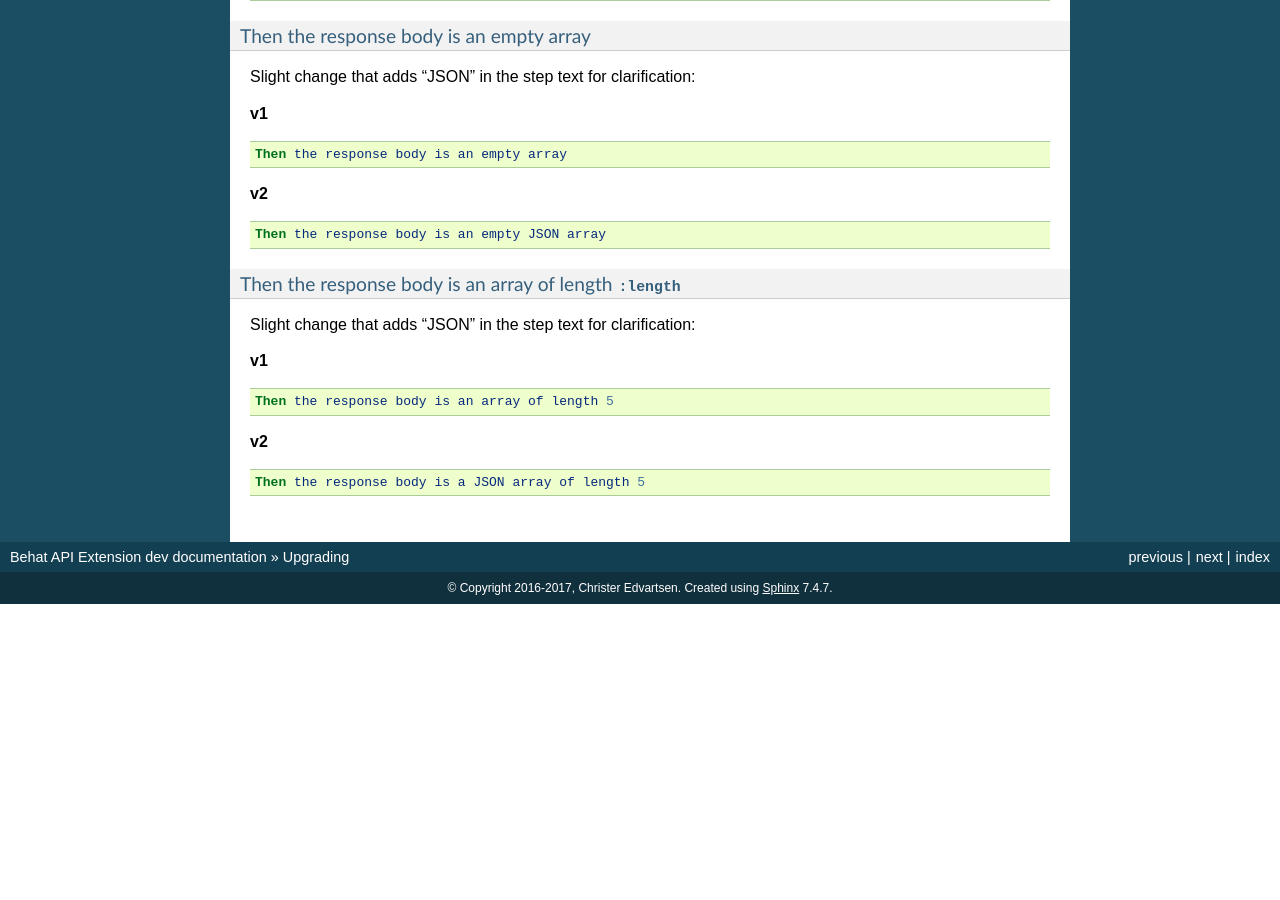
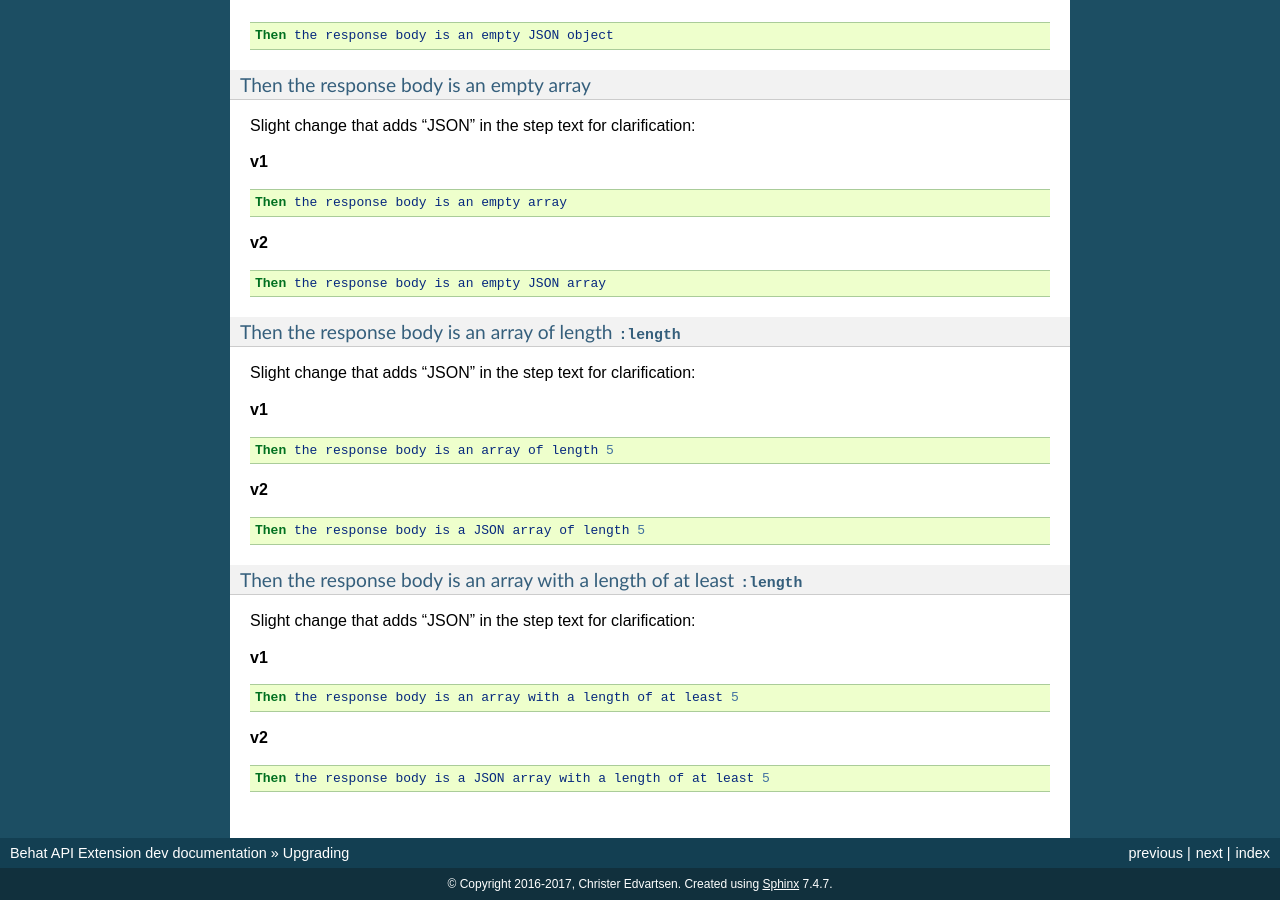
Before and after one commit to imbo/behat-api-extension, a Sphinx documentation site: the page built from docs/installation/upgrade.rst, in a window 1280 px wide and 900 px high, scrolled down 3035 px. Built offline with Sphinx 7.4.7, drawn with Linux system fonts in a browser that asks for light colours; before the commit the page ends 3639 px from its top, so only the background shows below that; some of the changed text lies outside the part shown.

Commit message:
Rename method thenTheResponseBodyIsAnArrayOfLength to assertResponseBodyJsonArrayLength and adjust the step text

```diff
--- a/docs/installation/upgrade.rst
+++ b/docs/installation/upgrade.rst
@@ -199,3 +200,20 @@
 .. code-block:: gherkin
 
     Then the response body is a JSON array of length 5
+
+Then the response body is an array with a length of at least ``:length``
+""""""""""""""""""""""""""""""""""""""""""""""""""""""""""""""""""""""""
+
+Slight change that adds "JSON" in the step text for clarification:
+
+**v1**
+
+.. code-block:: gherkin
+
+    Then the response body is an array with a length of at least 5
+
+**v2**
+
+.. code-block:: gherkin
+
+    Then the response body is a JSON array with a length of at least 5
```
Also changed, not shown: other parts of docs/installation/upgrade.rst (+25 -24 lines), 3 other files.
